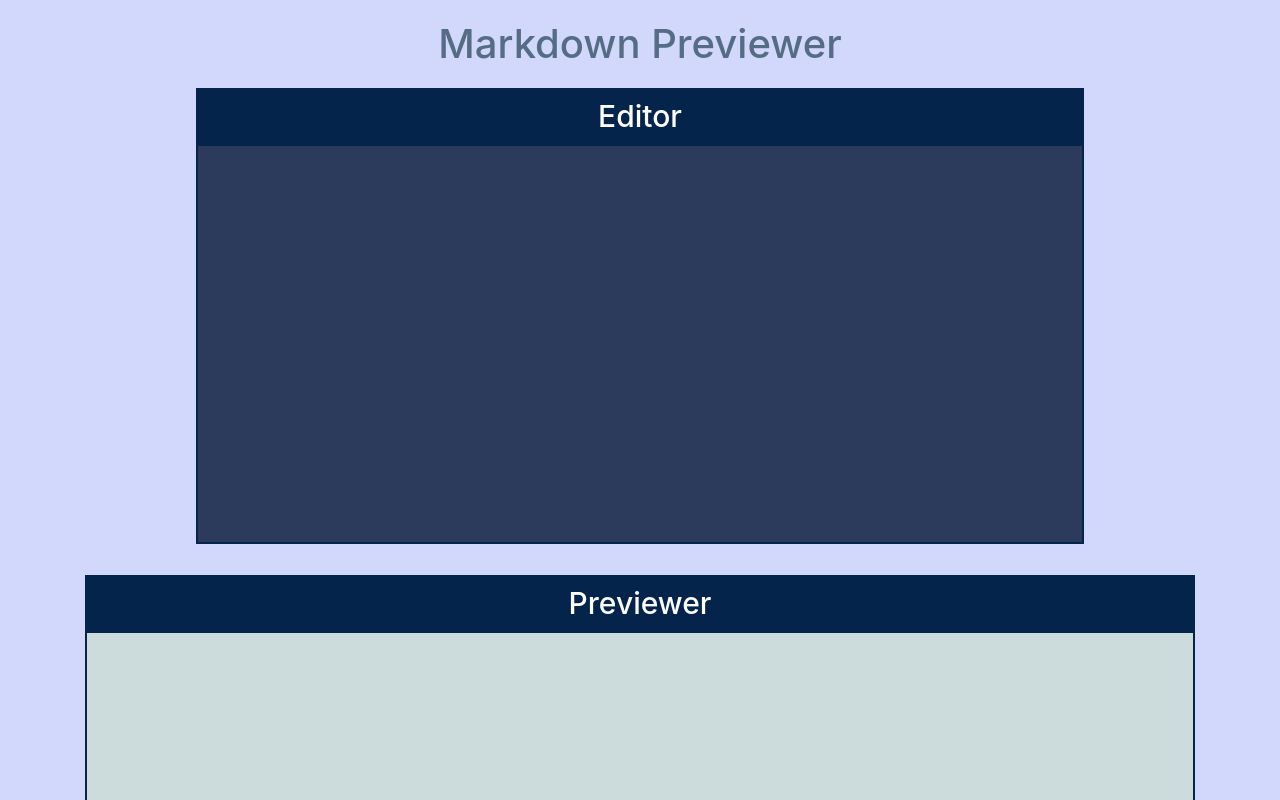
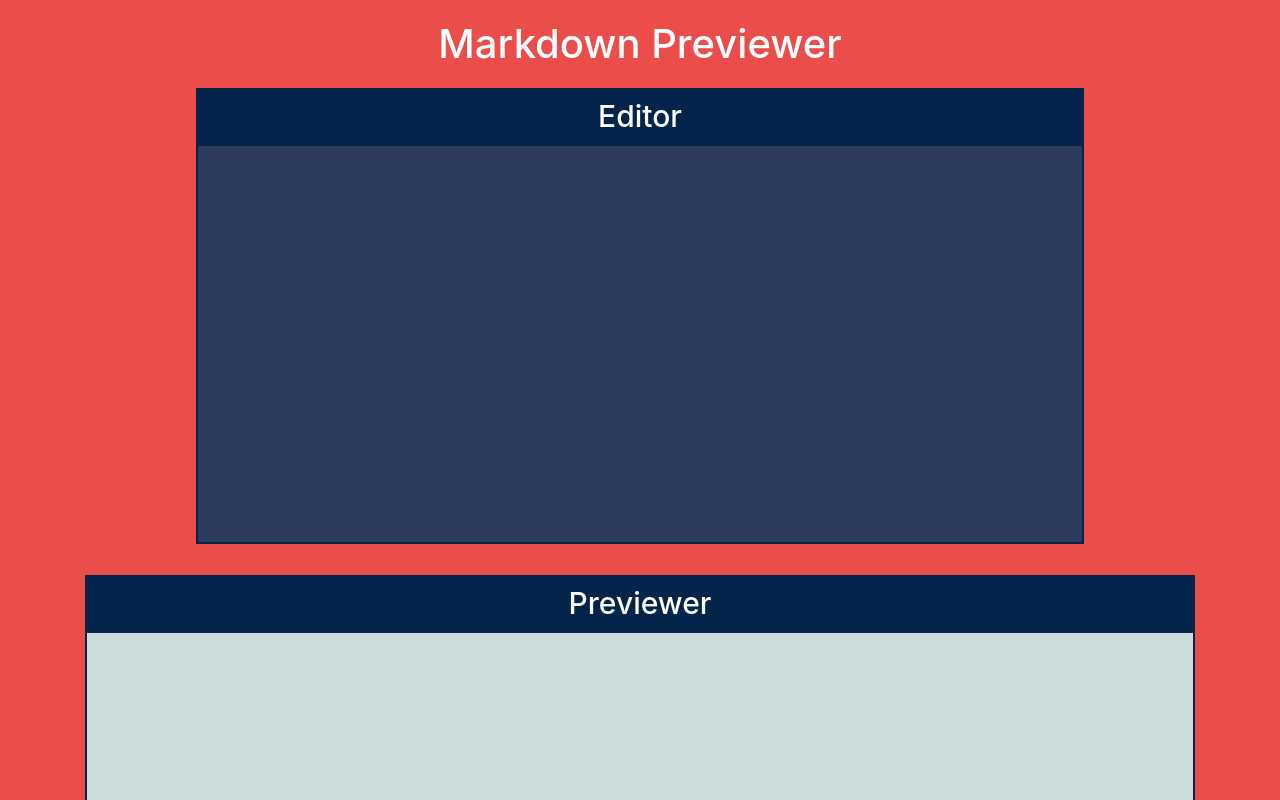
Before and after one commit to SaranshDawra/Markdown-Previewer, a React (Create React App) app: page / in a window 1280 px wide. Shown: the top 800 px of the page. Built offline with nearby package versions, Linux system fonts and the light colour scheme.

Commit message:
Minor ui changes

```diff
--- a/src/App.css
+++ b/src/App.css
@@ -8,7 +8,7 @@ body {
     width: 100%;
     display: flex;
     justify-content: center;
-    background-color: #d2d8fc;
+    background-color: #eb4d4b;
 }
 
 #root {
@@ -16,6 +16,6 @@ body {
 }
 
 .title {
-    color: #546c84;
+    color: #ffffff;
     margin: 20px;
 }
```
